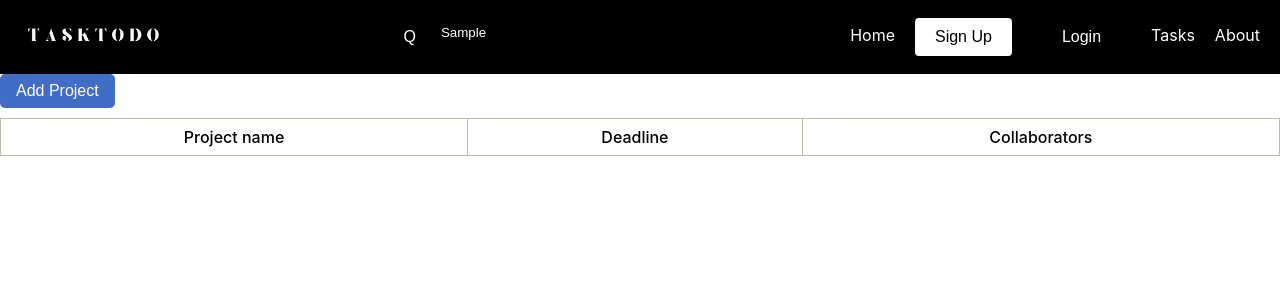
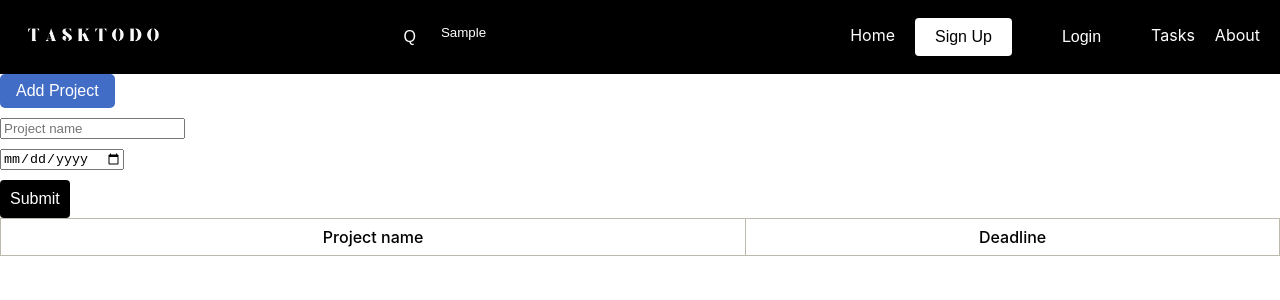
Before and after one commit to AlvineAllan/Task-Master-App, a React (Create React App) app in the folder client/: page /Project in a window 1280 px wide. Both pictures are taken after typing "Sample" into the empty fields and a click on the button "Add Project". Shown: the top 300 px of the page. Built offline with nearby package versions, Linux system fonts and the light colour scheme; no server answers.

Commit message:
Add project

```diff
--- a/client/src/components/Project.js
+++ b/client/src/components/Project.js
@@ -1,16 +1,95 @@
-import React from 'react';
+import React, { useState } from 'react';
 import './project.css';
 
 const Project = () => {
+    const [showForm, setShowForm] = useState(false);
+    const [successMessage, setSuccessMessage] = useState("");
+    const [formData, setFormData] = useState({
+        project_name: '',
+        deadline: ''
+    });
+
+    const toggleForm = () => {
+        setShowForm(!showForm);
+    };
+
+    const handleInputChange = (event) => {
+        const { name, value } = event.target;
+        console.log("Input changed:", name, value);
+
+        setFormData({
+            ...formData,
+            [name]: value
+        });
+    };
+
+    const handleSubmit = (event) => {
+        event.preventDefault();
+
+        if (formData.project_name.trim() === '') {
+            console.error('Project name cannot be empty.');
+            return;
+        }
+
+        fetch("http://127.0.0.1:5555/projects", {
+            method: "POST",
+            headers: {
+                "Content-Type": "application/json",
+                'Authorization': `Bearer ${localStorage.getItem('JWT')}`
+            },
+            body: JSON.stringify(formData)
+        })
+        .then((response) => {
+            if (!response.ok) {
+                throw new Error('Network response was not ok');
+            }
+            return response.json();
+        })
+        .then((data) => {
+            console.log("Success:", data);
+            setSuccessMessage(data.Message);
+
+            setFormData({
+                project_name: '',
+                deadline: ''
+            });
+        })
+        .catch((error) => {
+            console.error('Error:', error);
+            setSuccessMessage("Error occurred while submitting the form.");
+        });
+    };
+
     return (
         <div>
-            <button className="button">Add Project</button>
+            <button className="button" onClick={toggleForm}>Add Project</button>
+            {showForm && (
+                <form className="project-form" onSubmit={handleSubmit}>
+                    <input
+                        type="text"
+                        name="project_name"
+                        placeholder="Project name"
+                        value={formData.project_name}
+                        onChange={handleInputChange}
+                    />
+                    <input
+                        type="date"
+                        name="deadline"
+                        placeholder="Deadline"
+                        value={formData.deadline}
+                        onChange={handleInputChange}
+                    />
+                    <button type="submit">Submit</button>
+                </form>
+            )}
+
+            {successMessage && <div className="success-message">{successMessage}</div>}
+
             <table className="project-table">
                 <thead>
                     <tr>
                         <th>Project name</th>
                         <th>Deadline</th>
-                        <th>Collaborators</th>
                     </tr>
                 </thead>
                 <tbody>
--- a/client/src/components/project.css
+++ b/client/src/components/project.css
@@ -25,3 +25,8 @@
     padding: 8px;
     font-weight: 500;
   }
+
+  .success-message {
+    color: red;
+    font-weight: bold;
+}
```
